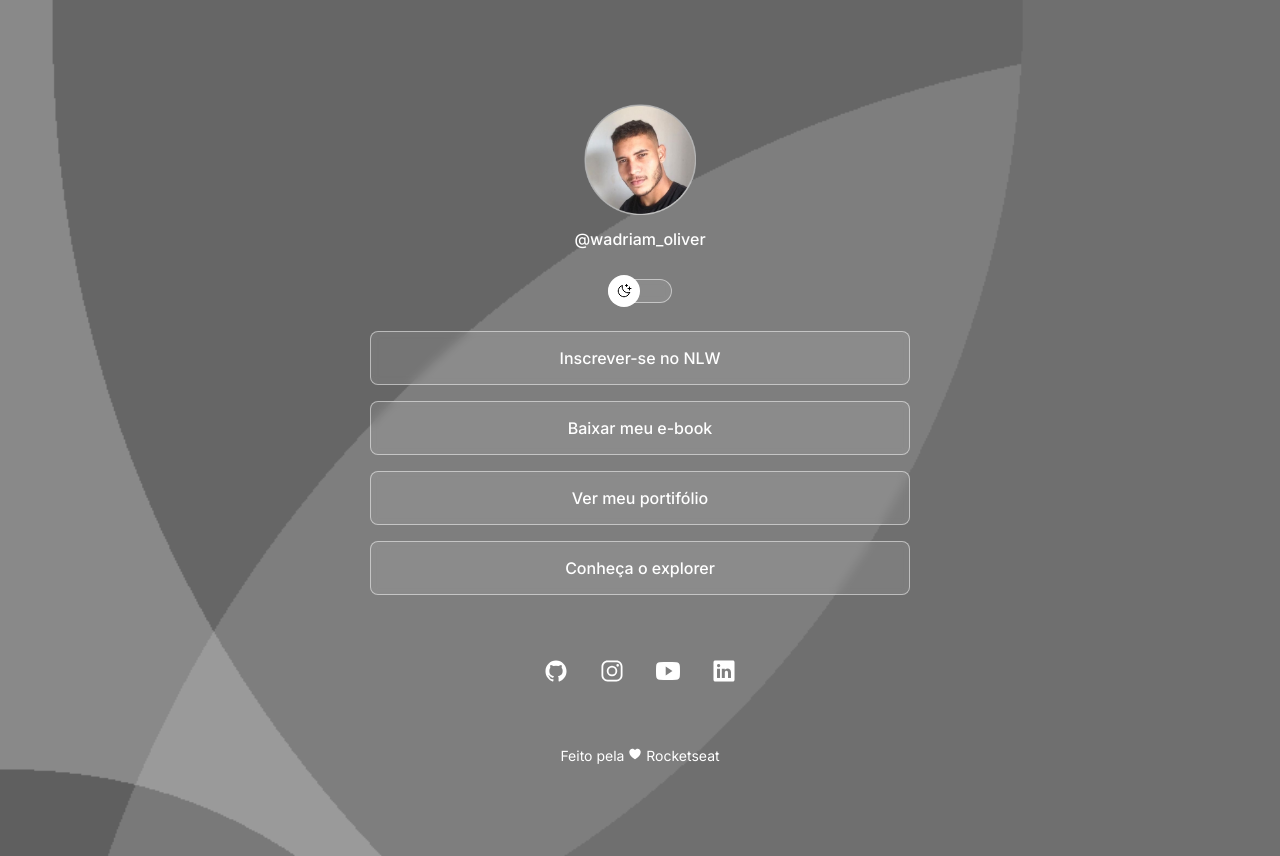
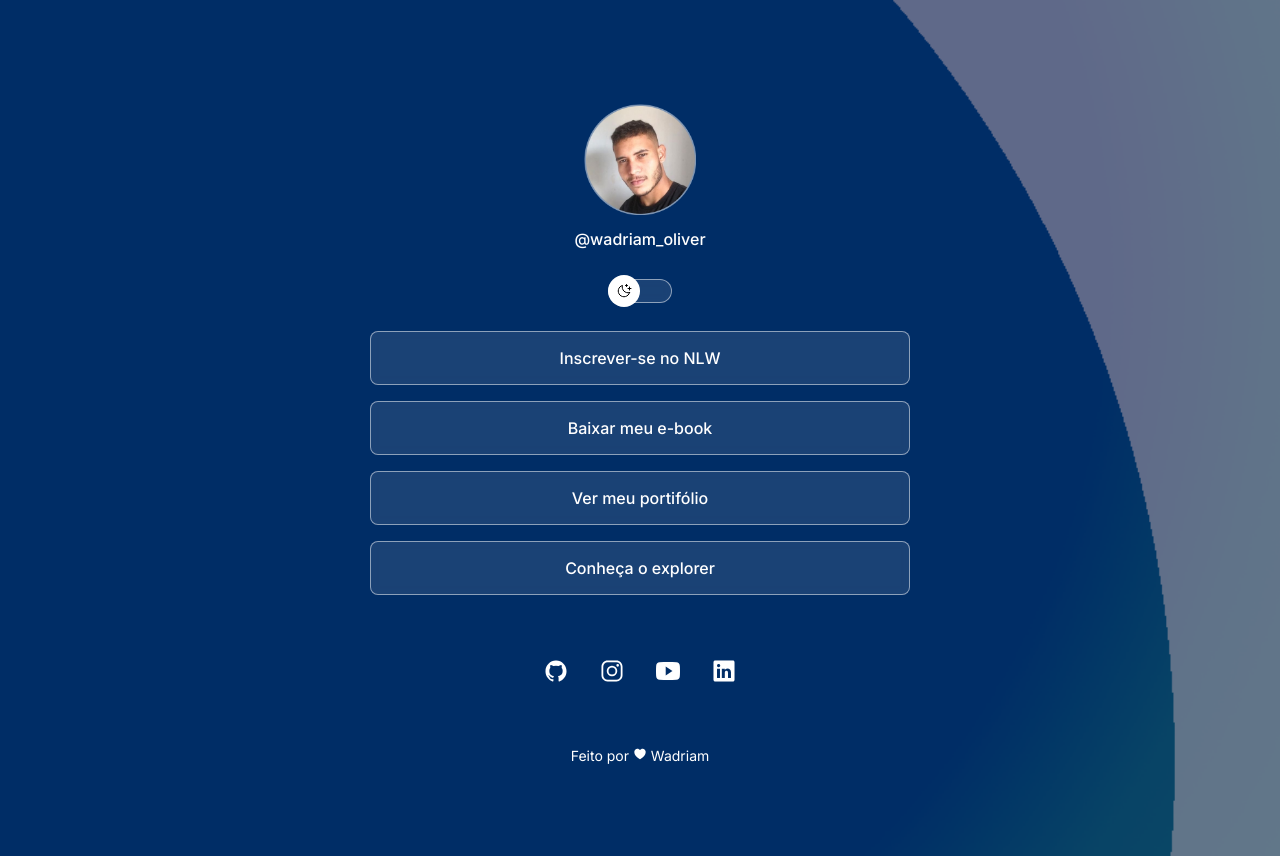
Before and after one commit to wadriam/projeto, a plain HTML site: page index.html in a window 1280 px wide. Drawn offline with nearby package versions, Linux system fonts and the light colour scheme; a web font is replaced by a local one.

Commit message:
Another change in background

```diff
--- a/index.html
+++ b/index.html
@@ -38,7 +38,7 @@
             <a href="https://www.linkedin.com/feed/" target="_blank"><ion-icon name="logo-linkedin"></ion-icon></a>
         </div>
         <footer>
-            <p>Feito pela <a href="#"><ion-icon name="Heart"></ion-icon></a> <a href="#">Rocketseat</a>
+            <p>Feito por <a href="#"><ion-icon name="Heart"></ion-icon></a> <a href="#">Wadriam</a>
             </p>
         </footer>
     </div>
--- a/style.css
+++ b/style.css
@@ -23,7 +23,7 @@ body * {
 
 :root {
     --text-color: white;
-    --bg-url: url(./midia/teste.png);
+    --bg-url: url(./midia/teste3.png);
     --stroke-color:  rgba(255, 255, 255, 0.5);
     --surface-color: rgba(255, 255, 255, 0.1);
     --surface-color-hover: rgba(255, 255, 255, 0.02);
```
Also changed, not shown: midia/teste3.png (added).
